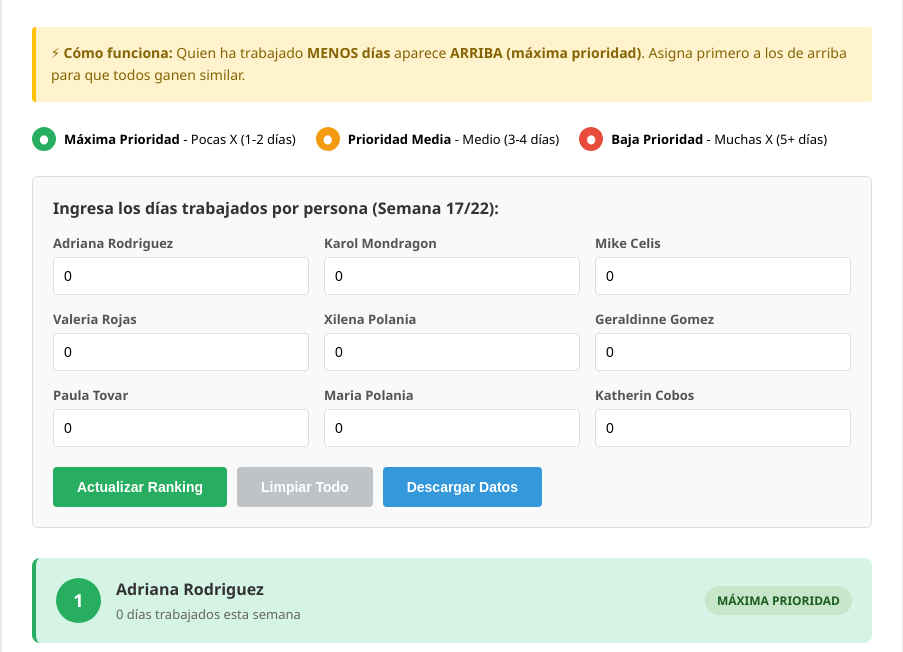
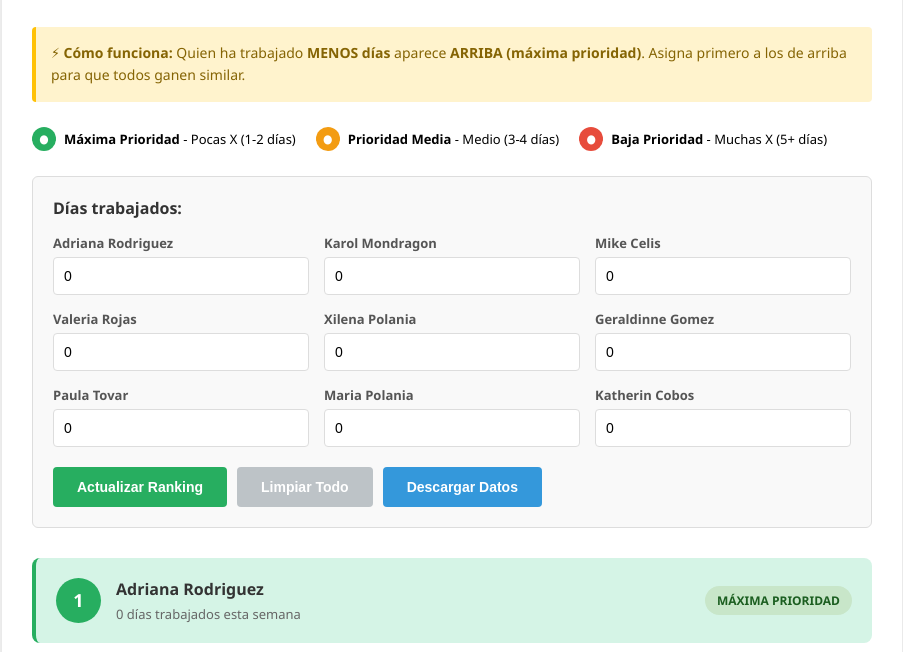
Before and after one commit to Iwydebug/Tabla-de-Prioridad, a plain HTML site: page index.html in a window 1280 px wide. Shown: the part 114-766 px from the top of the page, without its empty margins (188-1091 px from the left). Drawn offline with Linux system fonts and the light colour scheme.

Commit message:
Update index.html

```diff
--- a/index.html
+++ b/index.html
@@ -306,7 +306,7 @@
         </div>
 
         <div class="input-section">
-            <h3>Ingresa los días trabajados por persona (Semana 17/22):</h3>
+            <h3>Días trabajados:</h3>
             <div class="input-grid" id="inputGrid"></div>
             <div class="button-group">
                 <button class="btn-update" onclick="actualizarRanking()">Actualizar Ranking</button>
```
